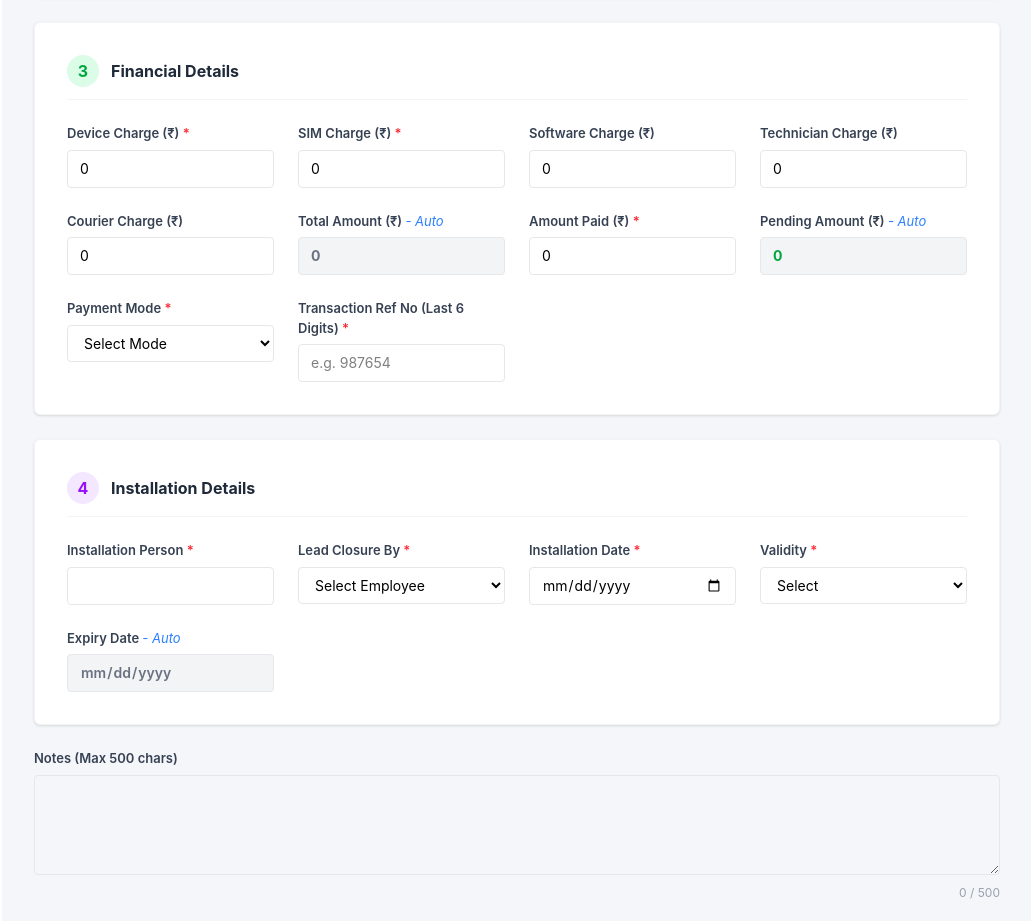
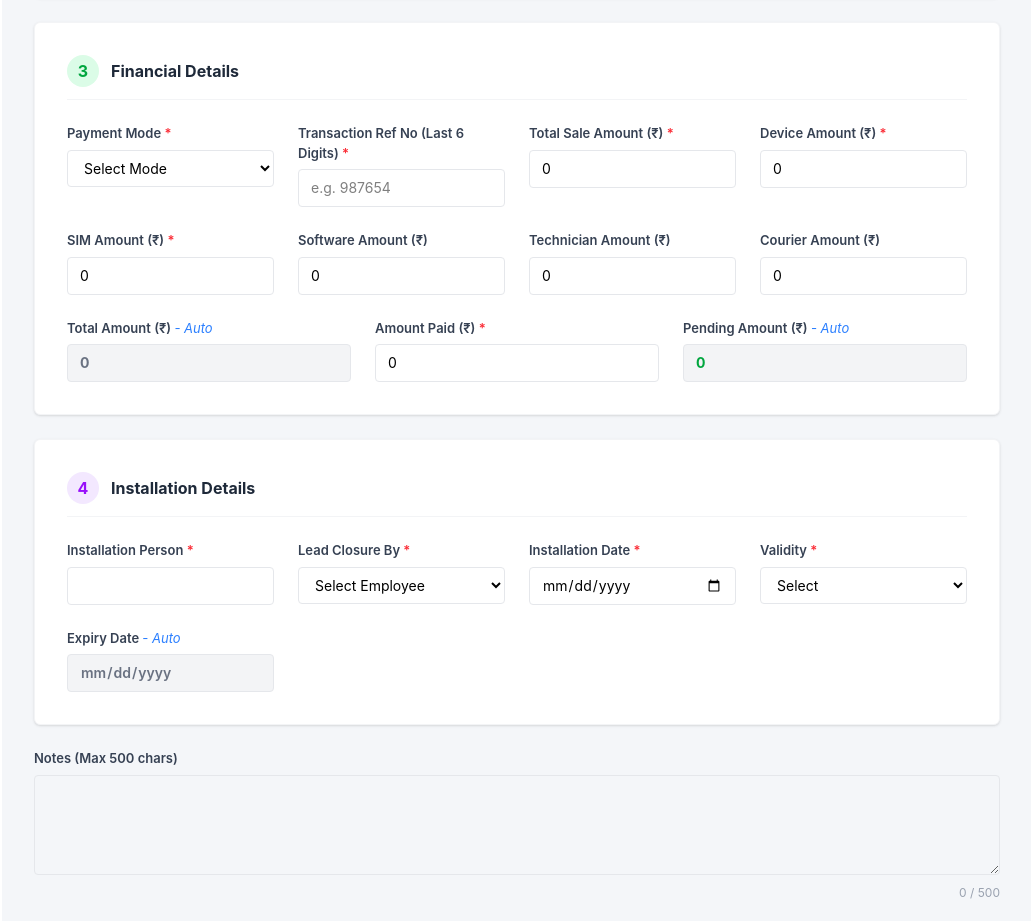
Before and after one commit to knockdigitalcmb/et-renewal-frontend, a React (Vite) app: page /customers/add in a window 1280 px wide. Shown: the part 880-1801 px from the top of the page, without its empty margins (248-1279 px from the left). Built offline with nearby package versions, Linux system fonts and the light colour scheme.

Commit message:
Feature/financialdetailsfix/actionsfix

```diff
--- a/src/pages/customer/AddCustomer.jsx
+++ b/src/pages/customer/AddCustomer.jsx
@@ -54,6 +54,7 @@ const AddCustomer = () => {
       softwareCharge: 0,
       technicianCharge: 0,
       courierCharge: 0,
+      totalSaleAmount: 0,
       amountPaid: 0,
       notes: ''
     },
@@ -71,6 +72,7 @@ const AddCustomer = () => {
   const softwareCharge = useWatch({ control, name: 'softwareCharge' }) || 0;
   const technicianCharge = useWatch({ control, name: 'technicianCharge' }) || 0;
   const courierCharge = useWatch({ control, name: 'courierCharge' }) || 0;
+  const totalSaleAmount = useWatch({ control, name: 'totalSaleAmount' }) || 0;
   const amountPaid = useWatch({ control, name: 'amountPaid' }) || 0;
   const installationDate = useWatch({ control, name: 'installationDate' });
   const validity = useWatch({ control, name: 'validity' });
@@ -112,7 +114,7 @@ const AddCustomer = () => {
   };
 
   const totalAmount = parseNum(deviceCharge) + parseNum(simCharge) + parseNum(softwareCharge) + parseNum(technicianCharge) + parseNum(courierCharge);
-  const pendingAmount = totalAmount - parseNum(amountPaid);
+  const pendingAmount = parseNum(totalSaleAmount) === totalAmount ? totalAmount - parseNum(amountPaid) : 0;
 
   useEffect(() => {
     setValue('totalAmount', totalAmount);
@@ -159,6 +161,11 @@ const AddCustomer = () => {
       }
     }
 
+    if (parseNum(trimmedData.totalSaleAmount) !== totalAmount) {
+      showModal({ type: 'error', title: 'Validation Error', message: "Total Sale Amount must match Total Amount" });
+      return;
+    }
+
     if (!selectedExistingCustomer) {
       const exactMatch = customers.find(c =>
         c.name.toLowerCase() === trimmedData.UserName.toLowerCase() &&
@@ -184,6 +191,7 @@ const AddCustomer = () => {
         softwareCharge: trimmedData.softwareCharge || 0,
         technicianCharge: trimmedData.technicianCharge || 0,
         courierCharge: trimmedData.courierCharge || 0,
+        totalSaleAmount: parseNum(trimmedData.totalSaleAmount) || 0,
         totalAmount: totalAmount || 0,
         transactionRefNo: trimmedData.transactionRefNo || '',
         amountPaid: trimmedData.amountPaid || 0,
@@ -451,10 +459,12 @@ const AddCustomer = () => {
                         type="text"
                         {...register(`vehicles.${index}.vehicleNumber`, {
                           required: 'Vehicle Number is required',
-                          pattern: { value: regexPatterns.vehicleNumber, message: 'Only alphabets and numbers allowed' }
+                          pattern: { value: regexPatterns.vehicleNumber, message: 'Enter valid Vehicle Number' }
                         })}
-                        onKeyDown={restrictAlphanumeric}
-                        onPaste={pasteAlphanumeric}
+                        onChange={(e) => {
+                          const val = e.target.value.toUpperCase().replace(/\s/g, '').replace(/[^A-Z0-9]/g, '');
+                          setValue(`vehicles.${index}.vehicleNumber`, val, { shouldValidate: true, shouldDirty: true });
+                        }}
                         className={`w-full px-3 py-2 border rounded focus:outline-none focus:ring-1 text-sm transition-colors dark:bg-gray-800 dark:border-gray-700 dark:text-gray-200 ${
                           errors.vehicles?.[index]?.vehicleNumber ? 'border-red-500 bg-red-50' : 'border-gray-200 focus:ring-blue-500'
                         }`}
@@ -585,96 +595,6 @@ const AddCustomer = () => {
 
             {/* Row 1 */}
             <div className="grid grid-cols-1 md:grid-cols-2 lg:grid-cols-4 gap-6 mb-6">
-
-              <div>
-                <InputLabel label="Device Charge (₹)" required />
-                <NumericInput {...register('deviceCharge', {
-                    required: 'Device Charge is required',
-                    min: { value: 0, message: 'Cannot be negative' }
-                  })}
-                  className={getInputClass('deviceCharge')}
-                  defaultToZero
-                />
-                <ErrorMsg error={errors.deviceCharge} />
-              </div>
-              <div>
-                <InputLabel label="SIM Charge (₹)" required />
-                <NumericInput {...register('simCharge', {
-                    required: 'SIM Charge is required',
-                    min: { value: 0, message: 'Cannot be negative' }
-                  })}
-                  className={getInputClass('simCharge')}
-                  defaultToZero
-                />
-                <ErrorMsg error={errors.simCharge} />
-              </div>
-              <div>
-                <InputLabel label="Software Charge (₹)" />
-                <NumericInput {...register('softwareCharge', {
-                    min: { value: 0, message: 'Cannot be negative' }
-                  })}
-                  className={getInputClass('softwareCharge')}
-                  defaultToZero
-                />
-                <ErrorMsg error={errors.softwareCharge} />
-              </div>
-              <div>
-                <InputLabel label="Technician Charge (₹)" />
-                <NumericInput {...register('technicianCharge', {
-                    min: { value: 0, message: 'Cannot be negative' }
-                  })}
-                  className={getInputClass('technicianCharge')}
-                  defaultToZero
-                />
-                <ErrorMsg error={errors.technicianCharge} />
-              </div>
-            </div>
-
-            {/* Row 2 */}
-            <div className="grid grid-cols-1 md:grid-cols-2 lg:grid-cols-4 gap-6 mb-6">
-              <div>
-                <InputLabel label="Courier Charge (₹)" />
-                <NumericInput {...register('courierCharge', {
-                    min: { value: 0, message: 'Cannot be negative' }
-                  })}
-                  className={getInputClass('courierCharge')}
-                  defaultToZero
-                />
-                <ErrorMsg error={errors.courierCharge} />
-              </div>
-              <div>
-                <InputLabel label="Total Amount (₹)" isAuto />
-                <input
-                  type="text"
-                  readOnly
-                  value={totalAmount}
-                  className="w-full px-3 py-2 border border-gray-200 dark:border-gray-700 rounded bg-gray-100 dark:bg-gray-700 text-gray-500 dark:text-gray-400 cursor-not-allowed text-sm font-bold transition-colors"
-                />
-              </div>
-              <div>
-                <InputLabel label="Amount Paid (₹)" required />
-                <NumericInput {...register('amountPaid', {
-                    required: 'Amount Paid is required',
-                    min: { value: 0, message: 'Cannot be negative' }
-                  })}
-                  className={getInputClass('amountPaid')}
-                  defaultToZero
-                />
-                <ErrorMsg error={errors.amountPaid} />
-              </div>
-              <div>
-                <InputLabel label="Pending Amount (₹)" isAuto />
-                <input
-                  type="text"
-                  readOnly
-                  value={pendingAmount}
-                  className={`w-full px-3 py-2 border border-gray-200 dark:border-gray-700 rounded bg-gray-100 dark:bg-gray-700 text-sm font-bold transition-colors cursor-not-allowed ${pendingAmount > 0 ? 'text-red-500' : 'text-green-600'}`}
-                />
-              </div>
-            </div>
-
-            {/* Row 3 */}
-            <div className="grid grid-cols-1 md:grid-cols-2 lg:grid-cols-4 gap-6">
               <div>
                 <InputLabel label="Payment Mode" required />
                 <select
@@ -715,6 +635,106 @@ const AddCustomer = () => {
                   placeholder="e.g. 987654"
                 />
                 <ErrorMsg error={errors.transactionRefNo} />
+              </div>
+              <div>
+                <InputLabel label="Total Sale Amount (₹)" required />
+                <NumericInput {...register('totalSaleAmount', {
+                    required: 'Total Sale Amount is required',
+                    min: { value: 0, message: 'Cannot be negative' }
+                  })}
+                  className={getInputClass('totalSaleAmount')}
+                  defaultToZero
+                />
+                <ErrorMsg error={errors.totalSaleAmount} />
+              </div>
+              <div>
+                <InputLabel label="Device Amount (₹)" required />
+                <NumericInput {...register('deviceCharge', {
+                    required: 'Device Amount is required',
+                    min: { value: 0, message: 'Cannot be negative' }
+                  })}
+                  className={getInputClass('deviceCharge')}
+                  defaultToZero
+                />
+                <ErrorMsg error={errors.deviceCharge} />
+              </div>
+            </div>
+
+            {/* Row 2 */}
+            <div className="grid grid-cols-1 md:grid-cols-2 lg:grid-cols-4 gap-6 mb-6">
+              <div>
+                <InputLabel label="SIM Amount (₹)" required />
+                <NumericInput {...register('simCharge', {
+                    required: 'SIM Amount is required',
+                    min: { value: 0, message: 'Cannot be negative' }
+                  })}
+                  className={getInputClass('simCharge')}
+                  defaultToZero
+                />
+                <ErrorMsg error={errors.simCharge} />
+              </div>
+              <div>
+                <InputLabel label="Software Amount (₹)" />
+                <NumericInput {...register('softwareCharge', {
+                    min: { value: 0, message: 'Cannot be negative' }
+                  })}
+                  className={getInputClass('softwareCharge')}
+                  defaultToZero
+                />
+                <ErrorMsg error={errors.softwareCharge} />
+              </div>
+              <div>
+                <InputLabel label="Technician Amount (₹)" />
+                <NumericInput {...register('technicianCharge', {
+                    min: { value: 0, message: 'Cannot be negative' }
+                  })}
+                  className={getInputClass('technicianCharge')}
+                  defaultToZero
+                />
+                <ErrorMsg error={errors.technicianCharge} />
+              </div>
+              <div>
+                <InputLabel label="Courier Amount (₹)" />
+                <NumericInput {...register('courierCharge', {
+                    min: { value: 0, message: 'Cannot be negative' }
+                  })}
+                  className={getInputClass('courierCharge')}
+                  defaultToZero
+                />
+                <ErrorMsg error={errors.courierCharge} />
+              </div>
+            </div>
+
+            {/* Row 3 */}
+            <div className="grid grid-cols-1 md:grid-cols-2 lg:grid-cols-3 gap-6">
+              <div>
+                <InputLabel label="Total Amount (₹)" isAuto />
+                <input
+                  type="text"
+                  readOnly
+                  value={totalAmount}
+                  className="w-full px-3 py-2 border border-gray-200 dark:border-gray-700 rounded bg-gray-100 dark:bg-gray-700 text-gray-500 dark:text-gray-400 cursor-not-allowed text-sm font-bold transition-colors"
+                />
+              </div>
+              <div>
+                <InputLabel label="Amount Paid (₹)" required />
+                <NumericInput {...register('amountPaid', {
+                    required: 'Amount Paid is required',
+                    min: { value: 0, message: 'Cannot be negative' }
+                  })}
+                  className={getInputClass('amountPaid')}
+                  defaultToZero
+                />
+                <ErrorMsg error={errors.amountPaid} />
+              </div>
+              <div>
+                <InputLabel label="Pending Amount (₹)" isAuto />
+                <input
+                  type="text"
+                  readOnly
+                  value={pendingAmount}
+                  className={`w-full px-3 py-2 border border-gray-200 dark:border-gray-700 rounded bg-gray-100 dark:bg-gray-700 text-sm font-bold transition-colors cursor-not-allowed ${pendingAmount > 0 ? 'text-red-500' : 'text-green-600'}`}
+                />
               </div>
             </div>
           </div>
--- a/src/pages/renewal/CustomerRenewal.jsx
+++ b/src/pages/renewal/CustomerRenewal.jsx
@@ -117,6 +117,7 @@ const CustomerRenewal = () => {
       oldExpiry: vehicle.expiryDate,
       newExpiry: newExpiryDate,
       paymentMode: trimmedData.paymentMode,
+      transactionId: trimmedData.transactionId,
       notes: trimmedData.notes
     });
 
@@ -200,6 +201,7 @@ const CustomerRenewal = () => {
             <fieldset disabled={!vehicle}>
             <form onSubmit={handleSubmit(onSubmit)} className="space-y-6">
               <div className="grid grid-cols-2 gap-6">
+                {/* Row 1: Renewal Date, Payment Mode */}
                 <div>
                   <label className="block text-sm font-medium text-gray-700 dark:text-gray-300 mb-1">Renewal Date *</label>
                   <input
@@ -213,55 +215,6 @@ const CustomerRenewal = () => {
                     className={getInputClass('renewalDate')}
                   />
                   {errors.renewalDate && <p className="text-red-500 text-xs mt-1">{errors.renewalDate.message}</p>}
-                </div>
-                <div>
-                  <label className="block text-sm font-medium text-gray-700 dark:text-gray-300 mb-1">Renewal Amount (₹) *</label>
-                  <NumericInput {...register('renewalAmount', {
-                      required: 'Renewal Amount is required',
-                      min: { value: 0, message: 'Cannot be negative' }
-                    })}
-                    className={getInputClass('renewalAmount')}
-                  defaultToZero />
-                  {errors.renewalAmount && <p className="text-red-500 text-xs mt-1">{errors.renewalAmount.message}</p>}
-                </div>
-                <div>
-                  <label className="block text-sm font-medium text-gray-700 dark:text-gray-300 mb-1">Amount Paid (₹) *</label>
-                  <NumericInput {...register('amountPaid', {
-                      required: 'Amount Paid is required',
-                      min: { value: 0, message: 'Cannot be negative' },
-                      validate: value => (parseFloat(value) || 0) <= (parseFloat(renewalAmount) || 0) || 'Amount Paid cannot exceed Renewal Amount'
-                    })}
-                    className={getInputClass('amountPaid')}
-                  defaultToZero />
-                  {errors.amountPaid && <p className="text-red-500 text-xs mt-1">{errors.amountPaid.message}</p>}
-                </div>
-                <div>
-                  <label className="block text-sm font-medium text-gray-700 dark:text-gray-300 mb-1">Pending Amount (₹)</label>
-                  <div className="w-full border border-gray-200 dark:border-gray-700 rounded px-3 py-2 bg-gray-50 dark:bg-gray-700 text-gray-500 dark:text-gray-400 font-medium cursor-not-allowed transition-colors">
-                    ₹{pendingAmount}
-                  </div>
-                </div>
-                <div>
-                  <label className="block text-sm font-medium text-gray-700 dark:text-gray-300 mb-1">Validity (Months) *</label>
-                  <select {...register('validity', { required: 'Validity is required' })} className={getInputClass('validity')}>
-                    <option value="">Select</option>
-                    <option value="3 Months">3 Months</option>
-                    <option value="6 Months">6 Months</option>
-                    <option value="12 Months">12 Months</option>
-                    <option value="13 Months">13 Months</option>
-                    <option value="14 Months">14 Months</option>
-                    <option value="15 Months">15 Months</option>
-                    <option value="24 Months">24 Months</option>
-                    <option value="27 Months">27 Months</option>
-                    <option value="36 Months">36 Months</option>
-                    <option value="48 Months">48 Months</option>
-                    <option value="60 Months">60 Months</option>
-                  </select>
-                  {errors.validity && <p className="text-red-500 text-xs mt-1">{errors.validity.message}</p>}
-                </div>
-                <div>
-                  <label className="block text-sm font-medium text-gray-700 dark:text-gray-300 mb-1">New Expiry Date * - Auto</label>
-                  <input type="date" {...register('newExpiryDate')} readOnly className="w-full border border-gray-200 dark:border-gray-700 rounded px-3 py-2 bg-gray-50 dark:bg-gray-700 text-gray-500 dark:text-gray-400 font-medium cursor-not-allowed transition-colors" />
                 </div>
                 <div>
                   <label className="block text-sm font-medium text-gray-700 dark:text-gray-300 mb-1">Payment Mode *</label>
@@ -284,6 +237,77 @@ const CustomerRenewal = () => {
                     <option value="CC Payment Gateway">CC Payment Gateway</option>
                   </select>
                   {errors.paymentMode && <p className="text-red-500 text-xs mt-1">{errors.paymentMode.message}</p>}
+                </div>
+
+                {/* Row 2: Transaction ID, Total Renewal Amount */}
+                <div>
+                  <label className="block text-sm font-medium text-gray-700 dark:text-gray-300 mb-1">Transaction ID (Last 6 Digits) *</label>
+                  <input
+                    type="text"
+                    maxLength={6}
+                    {...register('transactionId', {
+                      required: 'Transaction ID is required',
+                      pattern: { value: /^\d{6}$/, message: 'Must be exactly 6 digits' }
+                    })}
+                    onKeyDown={restrictNumbers}
+                    onPaste={pasteNumbers}
+                    className={getInputClass('transactionId')}
+                    placeholder="e.g. 456789"
+                  />
+                  {errors.transactionId && <p className="text-red-500 text-xs mt-1">{errors.transactionId.message}</p>}
+                </div>
+                <div>
+                  <label className="block text-sm font-medium text-gray-700 dark:text-gray-300 mb-1">Total Renewal Amount (₹) *</label>
+                  <NumericInput {...register('renewalAmount', {
+                      required: 'Renewal Amount is required',
+                      min: { value: 0, message: 'Cannot be negative' }
+                    })}
+                    className={getInputClass('renewalAmount')}
+                  defaultToZero />
+                  {errors.renewalAmount && <p className="text-red-500 text-xs mt-1">{errors.renewalAmount.message}</p>}
+                </div>
+
+                {/* Row 3: Amount Paid, Pending Amount */}
+                <div>
+                  <label className="block text-sm font-medium text-gray-700 dark:text-gray-300 mb-1">Amount Paid (₹) *</label>
+                  <NumericInput {...register('amountPaid', {
+                      required: 'Amount Paid is required',
+                      min: { value: 0, message: 'Cannot be negative' },
+                      validate: value => (parseFloat(value) || 0) <= (parseFloat(renewalAmount) || 0) || 'Amount Paid cannot exceed Renewal Amount'
+                    })}
+                    className={getInputClass('amountPaid')}
+                  defaultToZero />
+                  {errors.amountPaid && <p className="text-red-500 text-xs mt-1">{errors.amountPaid.message}</p>}
+                </div>
+                <div>
+                  <label className="block text-sm font-medium text-gray-700 dark:text-gray-300 mb-1">Pending Amount (₹) - Auto</label>
+                  <div className="w-full border border-gray-200 dark:border-gray-700 rounded px-3 py-2 bg-gray-50 dark:bg-gray-700 text-gray-500 dark:text-gray-400 font-medium cursor-not-allowed transition-colors">
+                    ₹{pendingAmount}
+                  </div>
+                </div>
+
+                {/* Row 4: Validity, New Expiry Date */}
+                <div>
+                  <label className="block text-sm font-medium text-gray-700 dark:text-gray-300 mb-1">Validity (Months) *</label>
+                  <select {...register('validity', { required: 'Validity is required' })} className={getInputClass('validity')}>
+                    <option value="">Select</option>
+                    <option value="3 Months">3 Months</option>
+                    <option value="6 Months">6 Months</option>
+                    <option value="12 Months">12 Months</option>
+                    <option value="13 Months">13 Months</option>
+                    <option value="14 Months">14 Months</option>
+                    <option value="15 Months">15 Months</option>
+                    <option value="24 Months">24 Months</option>
+                    <option value="27 Months">27 Months</option>
+                    <option value="36 Months">36 Months</option>
+                    <option value="48 Months">48 Months</option>
+                    <option value="60 Months">60 Months</option>
+                  </select>
+                  {errors.validity && <p className="text-red-500 text-xs mt-1">{errors.validity.message}</p>}
+                </div>
+                <div>
+                  <label className="block text-sm font-medium text-gray-700 dark:text-gray-300 mb-1">New Expiry Date - Auto</label>
+                  <input type="date" {...register('newExpiryDate')} readOnly className="w-full border border-gray-200 dark:border-gray-700 rounded px-3 py-2 bg-gray-50 dark:bg-gray-700 text-gray-500 dark:text-gray-400 font-medium cursor-not-allowed transition-colors" />
                 </div>
               </div>
 
--- a/src/utils/validationUtils.js
+++ b/src/utils/validationUtils.js
@@ -94,7 +94,7 @@ export const trimData = (data) => {
 export const regexPatterns = {
   customerName: /^[A-Za-z0-9. ]{3,}$/,
   location: /^[A-Za-z ]+$/,
-  vehicleNumber: /^[A-Za-z0-9]+$/, // Alphanumeric, no special chars
+  vehicleNumber: /^(TN\d{2}[A-Z]{2}\d{4}|TN\d{2}[A-Z]\d{4}|TN\d{2}\d{4})$/, // Strict TN format
   imei: /^\d{15}$/,
   mobile: /^\d{10}$/,
   sim: /^(\d{10}|\d{13})$/,
```
Also changed, not shown: src/context/CustomerContext.jsx (+34 -20 lines), src/pages/customer/ViewCustomer.jsx (+2 -19 lines).
